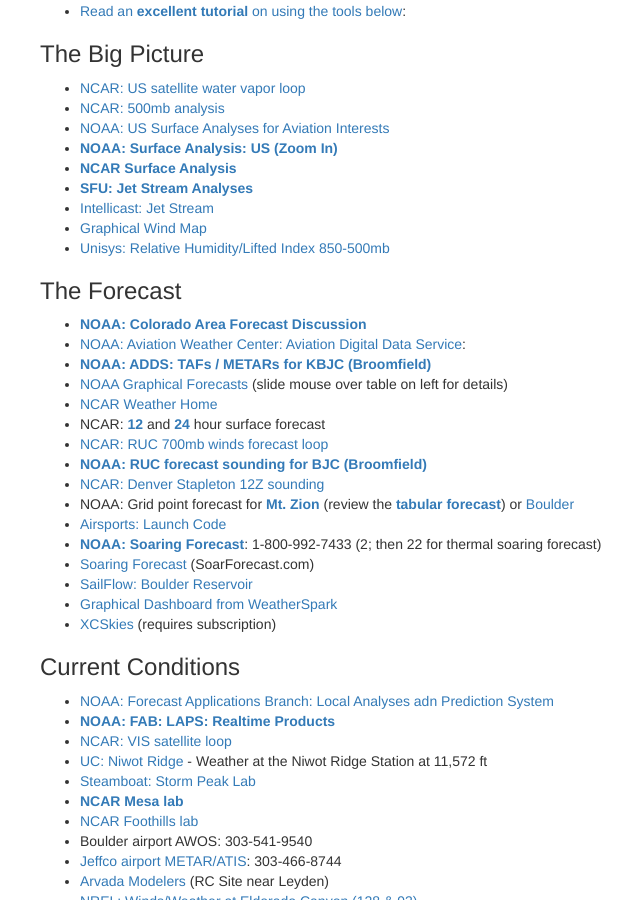
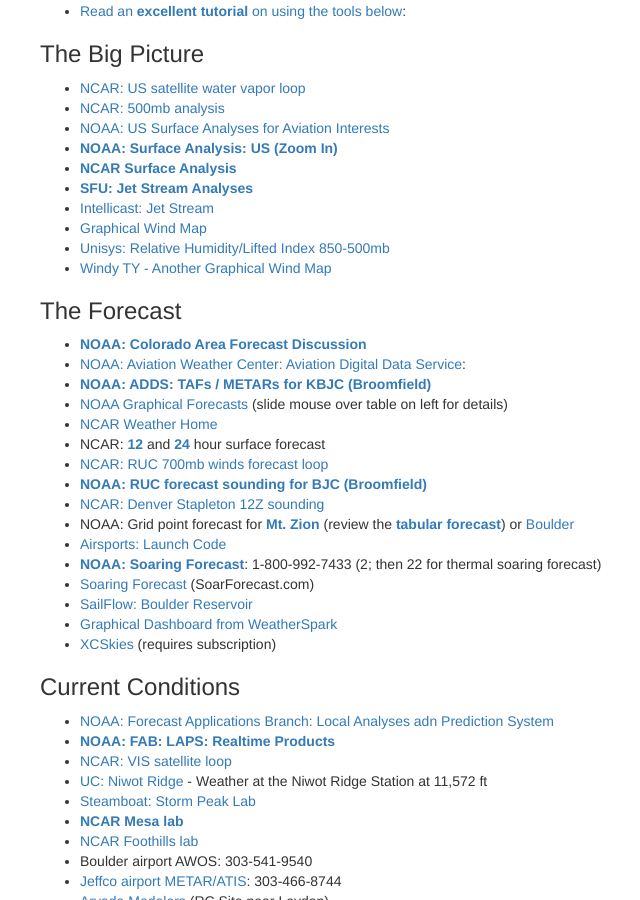
Before and after one commit to rmhpa/rmhpa.github.io, a Jekyll site: the page built from weather.html, in a window 1280 px wide and 900 px high, scrolled down 411 px. Shown: the whole window, without its empty margins (30-670 px from the left). Built offline with Jekyll 4.4.1, drawn with Linux system fonts in a browser that asks for light colours; nearby versions of some CDN libraries.

Commit message:
added windy ty link

```diff
--- a/weather.html
+++ b/weather.html
@@ -32,7 +32,7 @@
     <li><a href="http://www.intellicast.com/National/Wind/JetStream.aspx" target="_blank">Intellicast: Jet Stream</a></li>
     <li><a href="http://hint.fm/wind/" target="_blank">Graphical Wind Map</a></li>
     <li><a href="http://weather.unisys.com/nam/nam.php?plot=rel&inv=0&t=4p">Unisys: Relative Humidity/Lifted Index 850-500mb</a></li>
-
+    <li><a href="https://www.windyty.com">Windy TY - Another Graphical Wind Map</a> </li>
   </ul>
 
 
```
